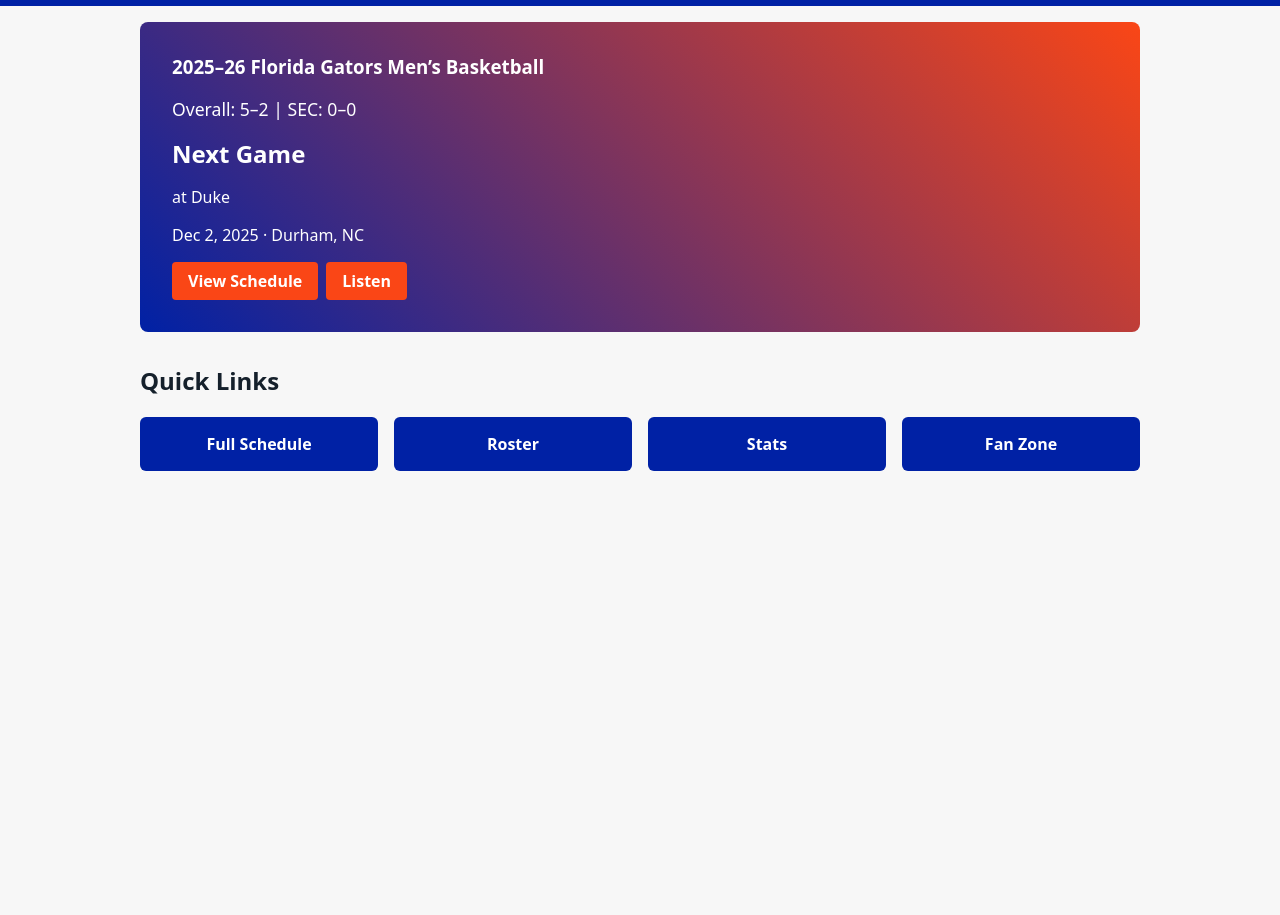
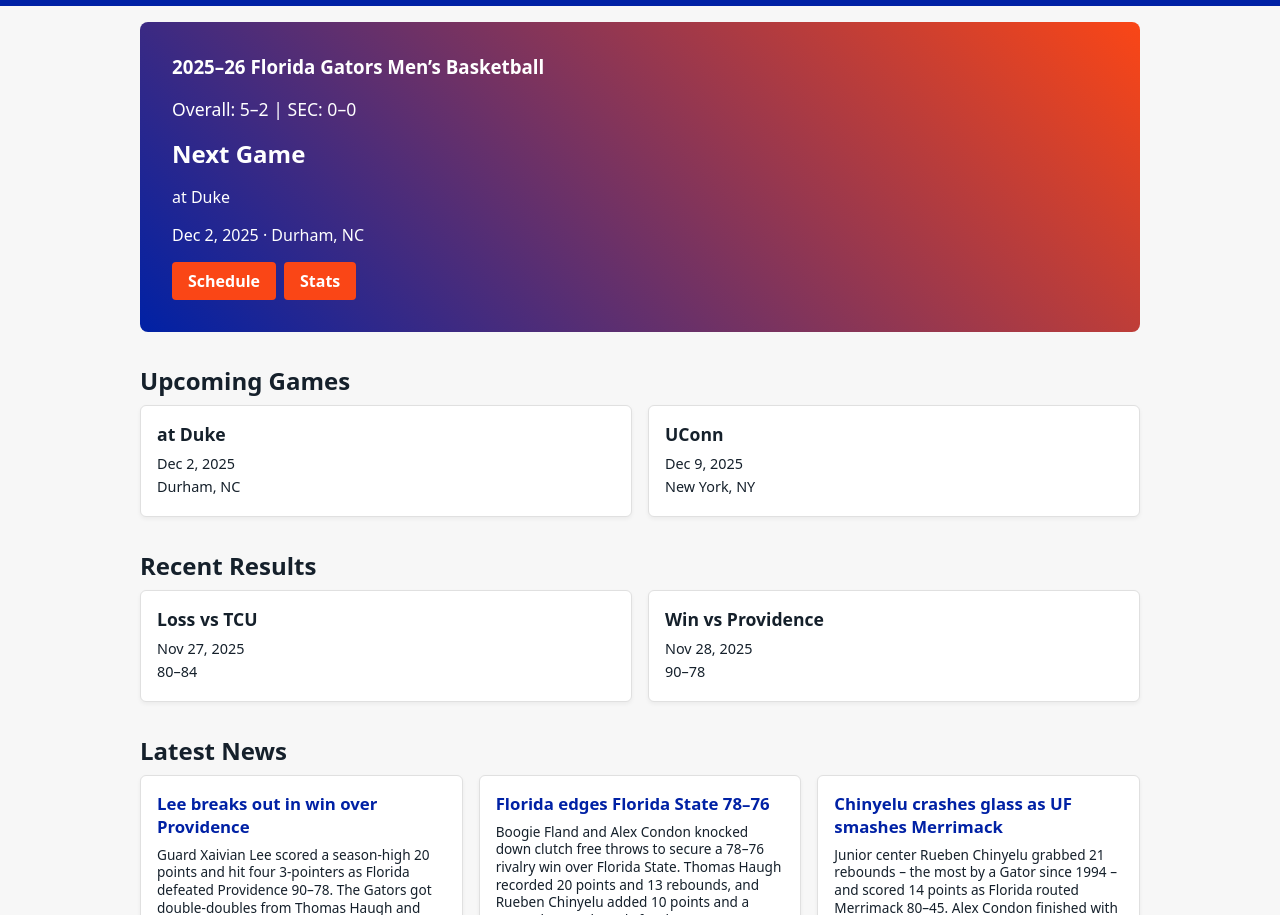
Before and after one commit to Robbiek7455/Gators-hoopsv1, a plain HTML site: page index.html in a window 1280 px wide. Shown: the part 37-952 px from the top of the page. Before the commit the page ends 800 px from the top, so only its background shows below. Drawn offline with Linux system fonts and the light colour scheme.

Commit message:
Add files via upload

```diff
--- a/main.js
+++ b/main.js
@@ -63,6 +63,32 @@
   { stat: 'Blocks', player: 'Alex Condon', value: 1.2 },
 ];
 
+// Recent news headlines summarised from official game recaps【814815743773030†L357-L401】【445942061119865†L309-L337】【333712395387725†L357-L373】.
+// Each item includes a title, a short description drawn from the article and a link to the full story.
+const newsItems = [
+  {
+    title: 'Lee breaks out in win over Providence',
+    description:
+      'Guard Xaivian Lee scored a season‑high 20 points and hit four 3‑pointers as Florida defeated Providence 90–78. The Gators got double‑doubles from Thomas Haugh and Rueben Chinyelu, while Boogie Fland and Urban Klavzar combined for 55 points.',
+    link:
+      'https://floridagators.com/news/2025/11/28/mens-basketball-lee-breaks-out-in-win-over-providence-nov-28-2025',
+  },
+  {
+    title: 'Florida edges Florida State 78–76',
+    description:
+      'Boogie Fland and Alex Condon knocked down clutch free throws to secure a 78–76 rivalry win over Florida State. Thomas Haugh recorded 20 points and 13 rebounds, and Rueben Chinyelu added 10 points and a career‑best 16 boards for the Gators.',
+    link:
+      'https://floridagators.com/news/2025/11/11/mens-basketball-buzzer-florida-vs-florida-state-nov-11-2025',
+  },
+  {
+    title: 'Chinyelu crashes glass as UF smashes Merrimack',
+    description:
+      'Junior center Rueben Chinyelu grabbed 21 rebounds – the most by a Gator since 1994 – and scored 14 points as Florida routed Merrimack 80–45. Alex Condon finished with 20 points and 11 boards, and Thomas Haugh added 13 points.',
+    link:
+      'https://floridagators.com/news/2025/11/21/mens-basketball-chineylu-crashes-glass-uf-smashes-merrimack-nov-21-2025',
+  },
+];
+
 // Format a date string like "2025-11-03" to human friendly form.
 function formatDate(isoDate) {
   const dt = new Date(isoDate + 'T00:00:00');
@@ -78,6 +104,7 @@
 function renderHome() {
   const next = getNextGame();
   let html = '';
+  // Hero with season info and next game
   html += `<section class="hero">`;
   html += `<h1>2025–26 Florida Gators Men’s Basketball</h1>`;
   html += `<p class="record">Overall: ${teamRecord.overall.wins}–${teamRecord.overall.losses} | SEC: ${teamRecord.conference.wins}–${teamRecord.conference.losses}</p>`;
@@ -88,12 +115,62 @@
     html += `<p class="opponent">${prefix} ${next.opponent}</p>`;
     html += `<p>${formatDate(next.date)} · ${next.site.split(' (')[0]}</p>`;
     html += `<div class="hero-buttons">`;
-    html += `<a class="btn" href="#schedule">View Schedule</a>`;
-    html += `<a class="btn" href="#" onclick="event.preventDefault()">Listen</a>`;
+    html += `<a class="btn" href="#schedule">Schedule</a>`;
+    html += `<a class="btn" href="#stats">Stats</a>`;
     html += `</div>`;
     html += `</div>`;
   }
   html += `</section>`;
+  // Upcoming games (first two upcoming)
+  const upcoming = schedule.filter((g) => !g.result).slice(0, 2);
+  if (upcoming.length > 0) {
+    html += `<section class="home-section">`;
+    html += `<h2>Upcoming Games</h2>`;
+    html += `<div class="card-grid">`;
+    upcoming.forEach((game) => {
+      const prefix = game.location === 'Home' ? 'vs' : game.location === 'Away' ? 'at' : '';
+      html += `<div class="card">`;
+      html += `<h3>${prefix} ${game.opponent}</h3>`;
+      html += `<p>${formatDate(game.date)}</p>`;
+      html += `<p>${game.site.split(' (')[0]}</p>`;
+      html += `</div>`;
+    });
+    html += `</div>`;
+    html += `</section>`;
+  }
+  // Recent results (last two completed games)
+  const results = schedule.filter((g) => g.result).slice(-2);
+  if (results.length > 0) {
+    html += `<section class="home-section">`;
+    html += `<h2>Recent Results</h2>`;
+    html += `<div class="card-grid">`;
+    results.forEach((game) => {
+      const outcome = game.result === 'W' ? 'Win' : 'Loss';
+      html += `<div class="card">`;
+      html += `<h3>${outcome} vs ${game.opponent}</h3>`;
+      html += `<p>${formatDate(game.date)}</p>`;
+      html += `<p>${game.score}</p>`;
+      html += `</div>`;
+    });
+    html += `</div>`;
+    html += `</section>`;
+  }
+  // News items
+  if (newsItems.length > 0) {
+    html += `<section class="home-section">`;
+    html += `<h2>Latest News</h2>`;
+    html += `<div class="news-grid">`;
+    newsItems.forEach((n) => {
+      html += `<div class="news-card">`;
+      html += `<h3>${n.title}</h3>`;
+      html += `<p>${n.description}</p>`;
+      html += `<a href="${n.link}" target="_blank" rel="noopener">Read more</a>`;
+      html += `</div>`;
+    });
+    html += `</div>`;
+    html += `</section>`;
+  }
+  // Quick links remain at the bottom
   html += `<section class="quick-links">`;
   html += `<h2>Quick Links</h2>`;
   html += `<div class="link-grid">`;
--- a/styles.css
+++ b/styles.css
@@ -170,6 +170,66 @@
   background: var(--gator-orange);
 }
 
+/* Home sections (upcoming games, recent results, news) */
+.home-section {
+  margin-top: 2rem;
+}
+.home-section h2 {
+  margin-bottom: 0.5rem;
+}
+.card-grid {
+  display: grid;
+  grid-template-columns: repeat(auto-fit, minmax(180px, 1fr));
+  gap: 1rem;
+}
+.card {
+  background: #ffffff;
+  border: 1px solid #e0e0e0;
+  border-radius: 6px;
+  padding: 1rem;
+  box-shadow: 0 2px 4px rgba(0, 0, 0, 0.05);
+}
+.card h3 {
+  margin-top: 0;
+  margin-bottom: 0.5rem;
+  font-size: 1.1rem;
+}
+.card p {
+  margin: 0.25rem 0;
+  font-size: 0.9rem;
+}
+.news-grid {
+  display: grid;
+  grid-template-columns: repeat(auto-fit, minmax(250px, 1fr));
+  gap: 1rem;
+}
+.news-card {
+  background: #ffffff;
+  border: 1px solid #e0e0e0;
+  border-radius: 6px;
+  padding: 1rem;
+  box-shadow: 0 2px 4px rgba(0, 0, 0, 0.05);
+}
+.news-card h3 {
+  margin-top: 0;
+  margin-bottom: 0.5rem;
+  font-size: 1.05rem;
+  color: var(--gator-blue);
+}
+.news-card p {
+  margin: 0 0 0.5rem;
+  font-size: 0.85rem;
+  line-height: 1.3;
+}
+.news-card a {
+  color: var(--gator-orange);
+  text-decoration: none;
+  font-weight: 600;
+}
+.news-card a:hover {
+  text-decoration: underline;
+}
+
 /* Schedule table */
 .schedule-table {
   width: 100%;
```
